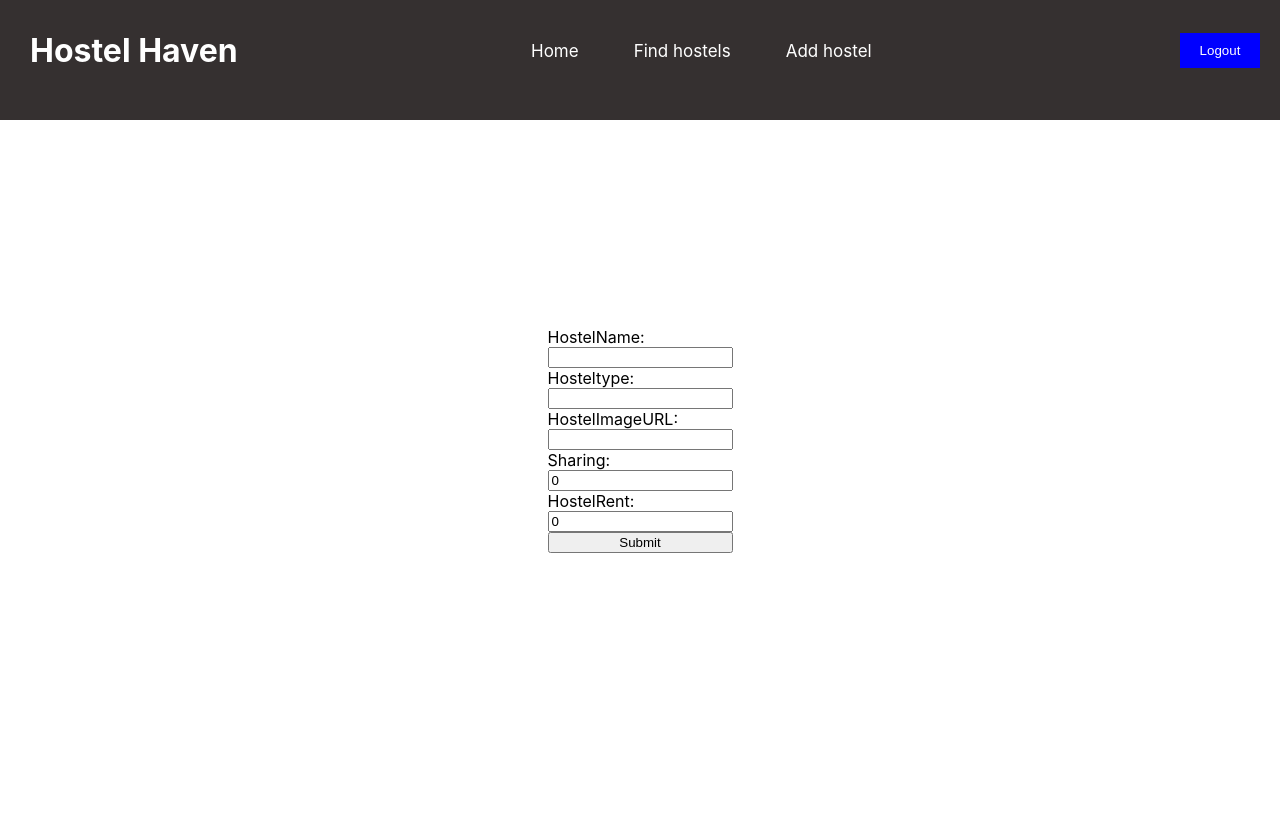
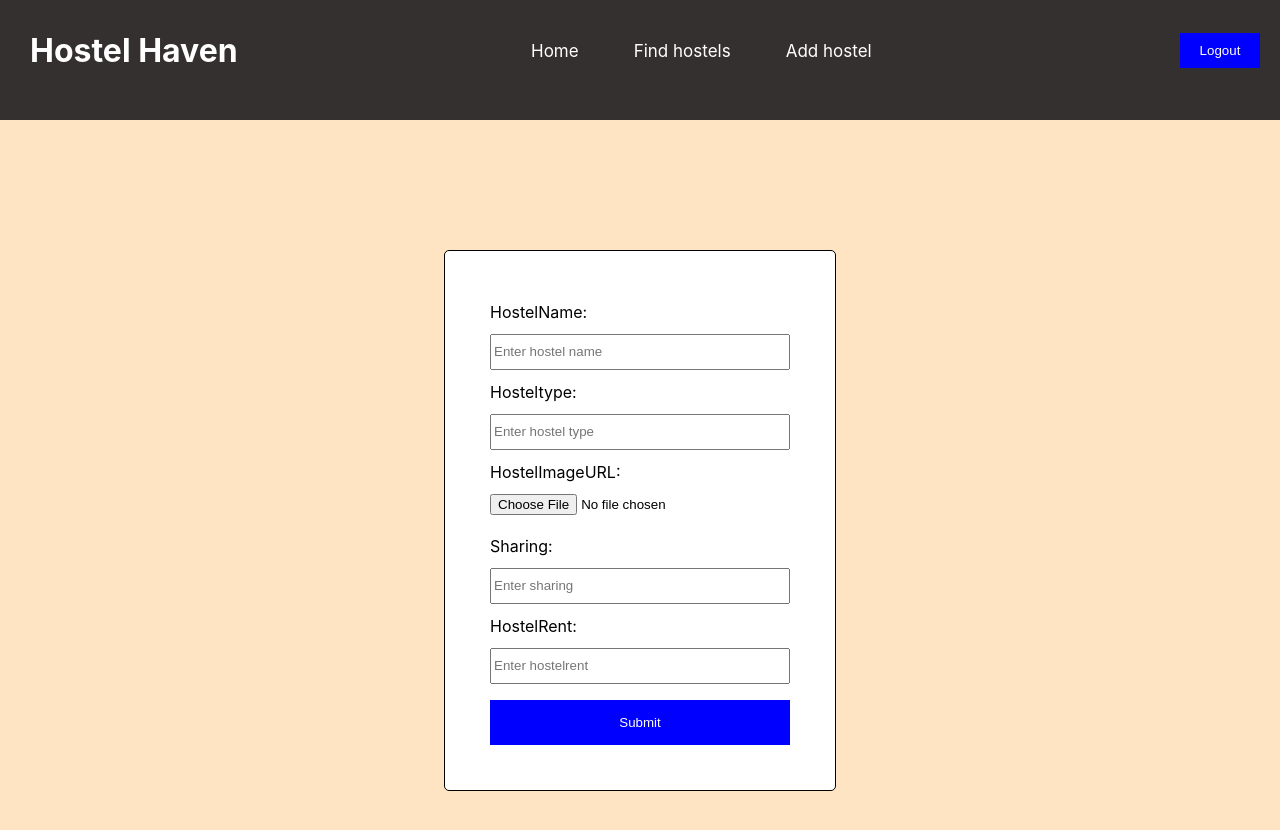
Before and after one commit to KarthikPaidipalli/hostel-search, a React (Create React App) app: page /addhostel in a window 1280 px wide. Shown: the top 830 px of the page. Before the commit the page ends 800 px from the top, so only its background shows below. Built offline with nearby package versions, Linux system fonts and the light colour scheme.

Commit message:
addedcss

```diff
--- a/src/component/Addhostel/index.css
+++ b/src/component/Addhostel/index.css
@@ -4,8 +4,31 @@
     align-items: center;
     height: 80vh;
     justify-content: center;
+    background-color: bisque;
+    height: 100vh;
 }
 .forma{
     display: flex;
     flex-direction: column;
+    border: 1px solid black;
+    padding: 45px;
+    border-radius: 5px;
+    width: 300px;
+    background-color: white;
 }
+.submitbutton{
+    margin-top: 10px;
+    background-color: blue;
+    color: white;
+    border: none;
+    height: 45px;
+}
+.formelements{
+    margin-top: 6px;
+    margin-bottom: 6px;
+}
+.formelementsinput{
+    margin-top: 6px;
+    margin-bottom: 6px;
+    height: 30px;
+}
--- a/src/component/Addhostel/index.js
+++ b/src/component/Addhostel/index.js
@@ -3,7 +3,7 @@ import Header from "../Header";
 import HostelsContext from "../../context/HostelsContext";
 import "./index.css"
 class Addhostel extends Component {
-  state = { count: 21, type: "", hostelname: "", image: "", sharing: 0, rent: 0 };
+  state = { count: 21, type: "", hostelname: "", image: "", sharing: "", rent: "" };
 
   hostelnameentered = (event) => {
     this.setState({ hostelname: event.target.value });
@@ -50,17 +50,17 @@ class Addhostel extends Component {
               <div className="addcontainer">
                 <div>
                 <form onSubmit={(event) => this.formsubmitedforhostel(event, addnewhostel)} className="forma">
-                <label htmlFor="hostelname">HostelName:</label>
-                <input type="text" id="hostelname" value={hostelname} onChange={this.hostelnameentered} />
-                <label htmlFor="hostetype">Hosteltype:</label>
-                <input type="text" id="hostetype" value={type} onChange={this.hosteltype} />
-                <label htmlFor="hostelimage">HostelImageURL:</label>
-                <input type="text" id="hostelimage" value={image} onChange={this.hostelimage} />
-                <label htmlFor="sharing">Sharing:</label>
-                <input type="text" id="sharing" value={sharing} onChange={this.hostelsharing} />
-                <label htmlFor="hostelrent">HostelRent:</label>
-                <input type="text" id="hostelrent" value={rent} onChange={this.hostelnrent} />
-                <button type="submit">Submit</button>
+                <label htmlFor="hostelname" className="formelements">HostelName:</label>
+                <input type="text" id="hostelname" value={hostelname} onChange={this.hostelnameentered} className="formelementsinput" placeholder="Enter hostel name"/>
+                <label htmlFor="hostetype" className="formelements">Hosteltype:</label>
+                <input type="text" id="hostetype" value={type} onChange={this.hosteltype} className="formelementsinput" placeholder="Enter hostel type"/>
+                <label htmlFor="hostelimage" className="formelements">HostelImageURL:</label>
+                <input type="file" id="hostelimage" value={image} onChange={this.hostelimage} className="formelementsinput" placeholder=""/>
+                <label htmlFor="sharing" className="formelements">Sharing:</label>
+                <input type="text" id="sharing" value={sharing} onChange={this.hostelsharing} className="formelementsinput"  placeholder="Enter sharing"/>
+                <label htmlFor="hostelrent" className="formelements">HostelRent:</label>
+                <input type="text" id="hostelrent" value={rent} onChange={this.hostelnrent} className="formelementsinput" placeholder="Enter hostelrent"/>
+                <button type="submit" className="submitbutton">Submit</button>
               </form>
                 </div>
               </div>
```
